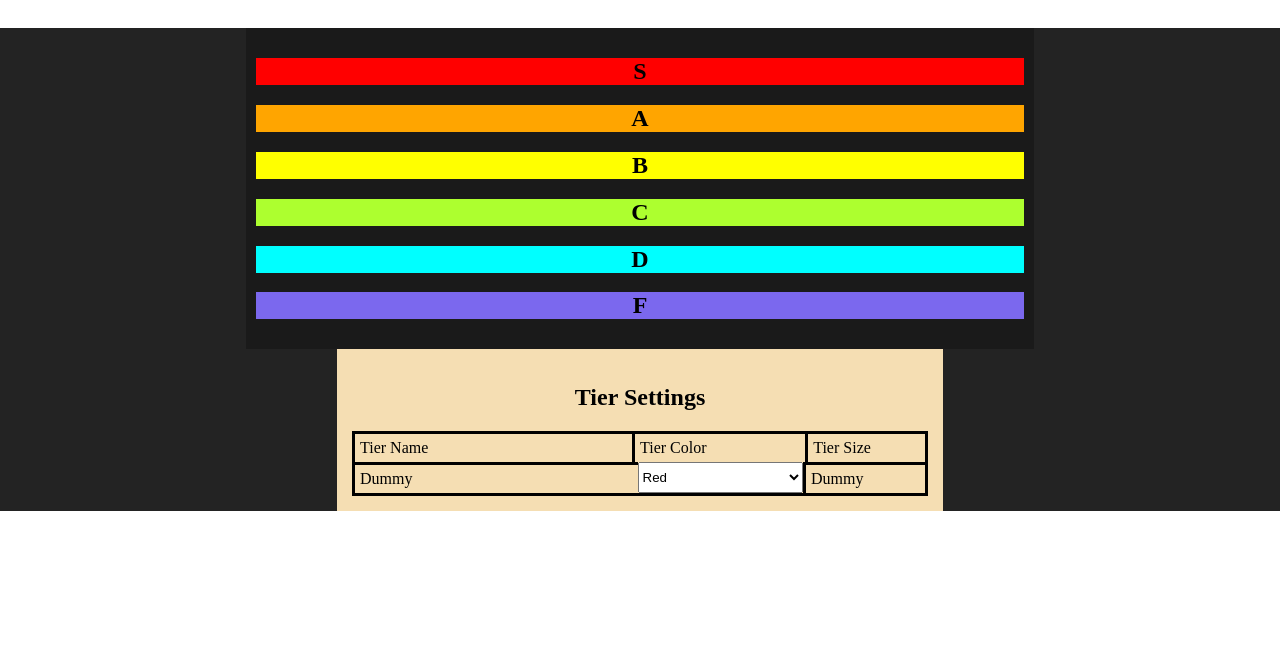
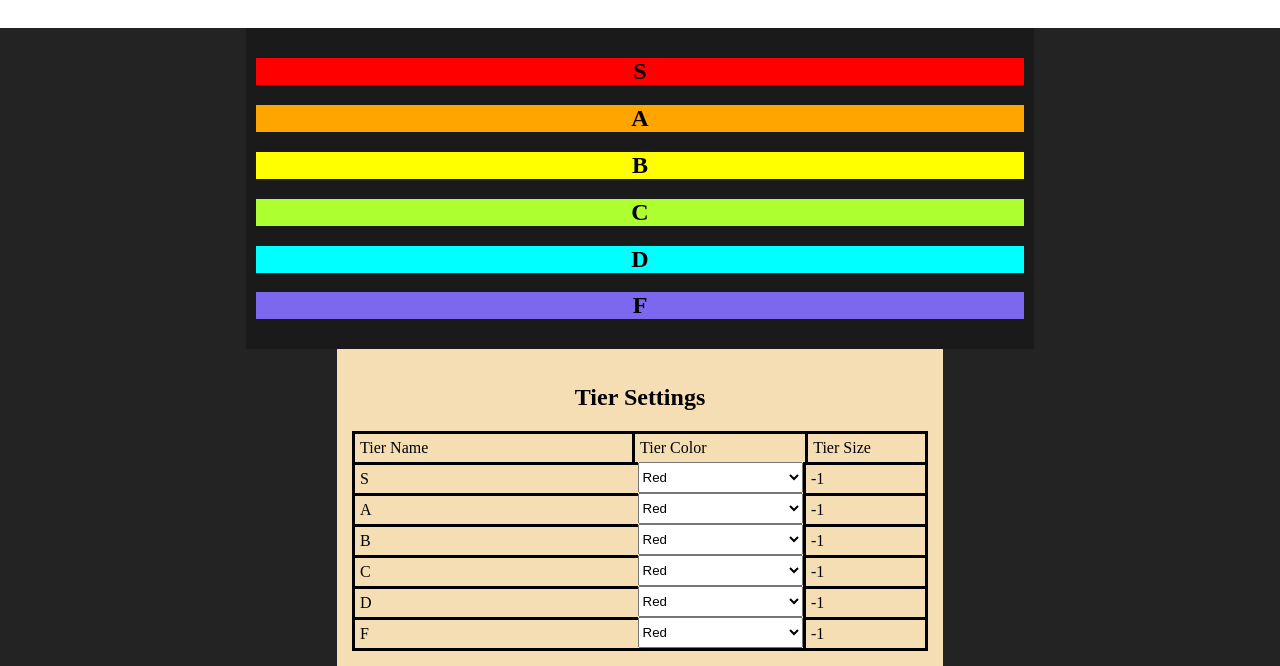
Before and after one commit to Poglat/log-tier, a website with bundled scripts: page src/index.html in a window 1280 px wide. Shown: the part 597-1263 px from the top of the page. Before the commit the page ends 1108 px from the top, so only its background shows below. Built offline with nearby package versions, Linux system fonts and the light colour scheme.

Commit message:
feat: settings made for each tier, buttons don't work

```diff
--- a/src/index.html
+++ b/src/index.html
@@ -44,22 +44,6 @@ Copyright (c) 2026 Poglat
                 <div class="rowColor">Tier Color</div>
                 <div class="rowSize">Tier Size</div>
             </div>
-            <div class="rowContainer">
-                <div class="rowName">Dummy</div>
-                <select class="rowColor" onchange="event.target.className=`rowColor`;event.target.classList.add(event.target.value);console.log(`fuck penis`)">
-                    <option value="red">Red</option>
-                    <option value="orange">Orange</option>
-                    <option value="yellow">Yellow</option>
-                    <option value="green">Green</option>
-                    <option value="aqua">Aqua</option>
-                    <option value="blue">Blue</option>
-                    <option value="purple">Purple</option>
-                    <option value="indigo">Indigo</option>
-                    <option value="gray">Gray</option>
-                    <option value="white">White</option>
-                </select>
-                <div class="rowSize">Dummy</div>
-            </div>
         </div>
 
     </section>
--- a/src/index.ts
+++ b/src/index.ts
@@ -10,6 +10,7 @@ const tierContainer = document.getElementById("tierContainer")!
 const challenger = document.getElementById("challenger")! as HTMLImageElement
 const incumbent = document.getElementById("incumbent")! as HTMLImageElement
 const octagon = document.getElementById("octagon")!
+const tableContainer = document.getElementById("tableContainer")!
 
 const read_files: string[] = []
 const spacing = getTierSpacing(6)
@@ -24,11 +25,11 @@ challenger.addEventListener('click', () => { stepSort(true) })
 incumbent.addEventListener('click', () => { stepSort(false) })
 
 
-function resetMarks(){
+function resetMarks() {
     tierMarkers.forEach(element => {
         tierContainer.removeChild(element)
     });
-    [["S","red"], ["A","orange"], ["B","yellow"], ["C","green"], ["D","aqua"], ["F","purple"]].forEach(element => {
+    [["S", "red"], ["A", "orange"], ["B", "yellow"], ["C", "green"], ["D", "aqua"], ["F", "purple"]].forEach(element => {
         let newH2 = document.createElement("h2")
         newH2.innerHTML = element[0]
         newH2.classList.add("tierMark")
@@ -36,6 +37,7 @@ function resetMarks(){
         tierMarkers.push(newH2)
         tierContainer.appendChild(newH2)
         placeMarks()
+        addTierSetting(element[0], -1)
     });
 }
 
@@ -110,7 +112,7 @@ function placeImg(target: number) {
 }
 
 
-function placeMarks(){
+function placeMarks() {
     // Tier mark placement
     for (let x = 1; x < tierMarkers.length; x++) {
         let space = Math.round(spacing[x - 1] * tierContainer.getElementsByTagName("img").length)
@@ -183,13 +185,42 @@ function getTierSize(tiers: number): number[] {
 }
 
 
-function getTierSpacing(tiers:number): number[] {
+function getTierSpacing(tiers: number): number[] {
     const base = getTierSize(tiers)
     base.pop() // Last value is always 1, never used
-    let previous=0;
-    for (let x=0; x<base.length; x++){
-        base[x] = previous+base[x]
+    let previous = 0;
+    for (let x = 0; x < base.length; x++) {
+        base[x] = previous + base[x]
         previous = base[x]
     }
     return base
 }
+
+
+function addTierSetting(rowName: string, tierSize: number) {
+    let settingRow = document.createElement("div")
+    settingRow.className = "rowContainer";
+    settingRow.innerHTML = `
+    <div class="rowName">${rowName}</div>
+    <select class="rowColor">
+        <option value="red">Red</option>
+        <option value="orange">Orange</option>
+        <option value="yellow">Yellow</option>
+        <option value="green">Green</option>
+        <option value="aqua">Aqua</option>
+        <option value="blue">Blue</option>
+        <option value="purple">Purple</option>
+        <option value="indigo">Indigo</option>
+        <option value="gray">Gray</option>
+        <option value="white">White</option>
+    </select>
+    <div class="rowSize">${tierSize}</div>
+`
+    settingRow.getElementsByTagName("select")[0].addEventListener("change", (event => {
+        const target = event.target as HTMLSelectElement;
+        target.className = 'rowColor'
+        target.classList.add(target.value)
+    }))
+
+    tableContainer.appendChild(settingRow)
+}
```
Lines whose indentation alone changed are shown as unchanged.
